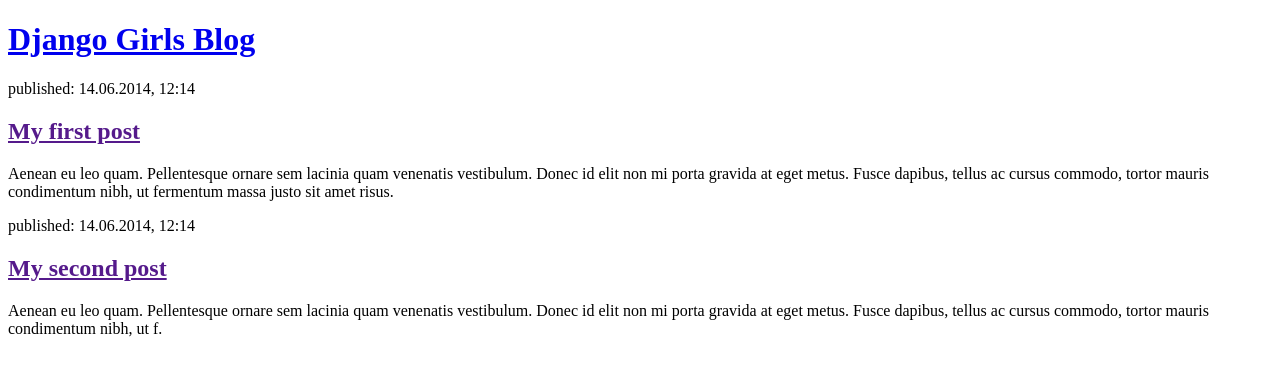
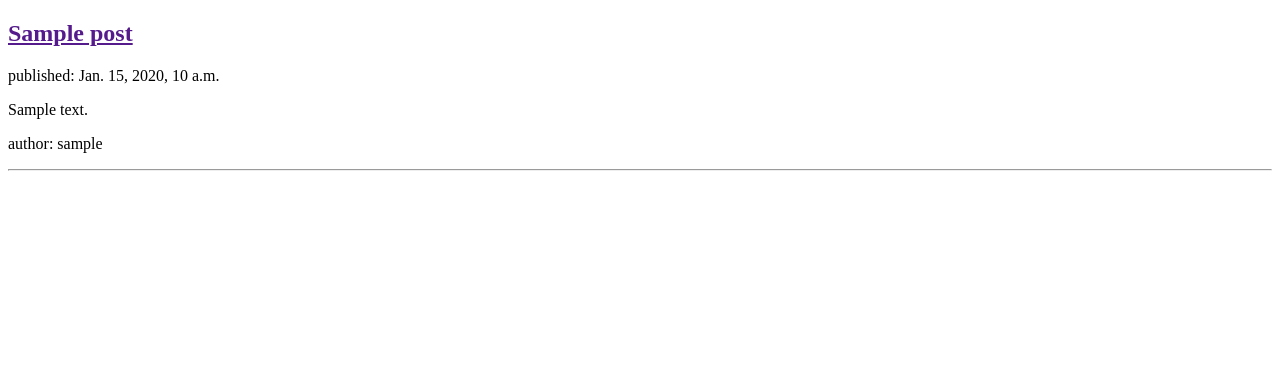
Before and after one commit to Sneaky-developer2/bloggApp, a Django app: page / in a window 1280 px wide. Shown: the top 376 px of the page. Run offline with Django 3.2, Linux system fonts and the light colour scheme; tables that the repository leaves empty hold one stand-in row (values such as "Sample post").

Commit message:
Modified templates to display posts from database.

```diff
--- a/blogg/templates/blogg/post_list.html
+++ b/blogg/templates/blogg/post_list.html
@@ -1,32 +1,18 @@
 <!DOCTYPE html>
 <html>
   <head>
-    <title>Django Girls blog</title>
+    <title>Bloggy</title>
   </head>
   <body>
-    <header>
-      <h1><a href="/">Django Girls Blog</a></h1>
-    </header>
+    {% for post in posts %}
 
     <article>
-      <time>published: 14.06.2014, 12:14</time>
-      <h2><a href="">My first post</a></h2>
-      <p>
-        Aenean eu leo quam. Pellentesque ornare sem lacinia quam venenatis
-        vestibulum. Donec id elit non mi porta gravida at eget metus. Fusce
-        dapibus, tellus ac cursus commodo, tortor mauris condimentum nibh, ut
-        fermentum massa justo sit amet risus.
-      </p>
+      <h2><a href="">{{ post.title }}</a></h2>
+      <time>published: {{ post.published_date }}</time>
+      <p>{{ post.text|linebreaksbr }}</p>
+      <p>author: {{post.author}}</p>
     </article>
-
-    <article>
-      <time>published: 14.06.2014, 12:14</time>
-      <h2><a href="">My second post</a></h2>
-      <p>
-        Aenean eu leo quam. Pellentesque ornare sem lacinia quam venenatis
-        vestibulum. Donec id elit non mi porta gravida at eget metus. Fusce
-        dapibus, tellus ac cursus commodo, tortor mauris condimentum nibh, ut f.
-      </p>
-    </article>
+    <hr />
+    {% endfor %}
   </body>
 </html>
--- a/blogg/views.py
+++ b/blogg/views.py
@@ -1,6 +1,10 @@
 from django.shortcuts import render
+from django.utils import timezone
+from .models import Post
 
 
-# Create your views here.
 def post_list(request):
-    return render(request, "blogg/post_list.html", {})
+    posts = Post.objects.filter(published_date__lte=timezone.now()).order_by(
+        "published_date"
+    )
+    return render(request, "blogg/post_list.html", {"posts": posts})
```
